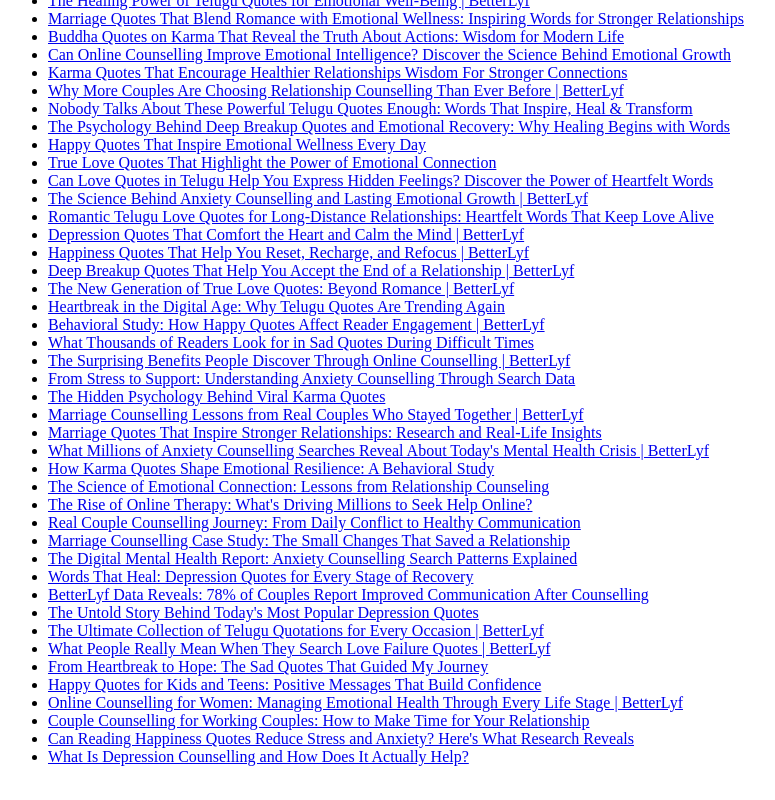
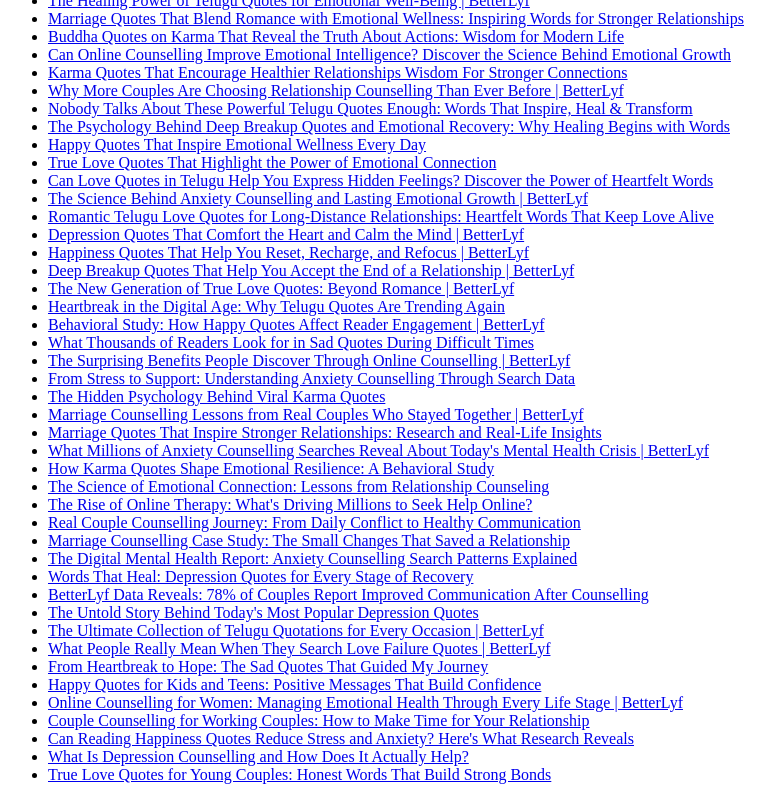
Before and after one commit to rishabhbhatt045/well-being, a plain HTML site: page index.html in a window 1280 px wide. Shown: the part 1887-2687 px from the top of the page, without its empty margins (0-775 px from the left). Drawn offline with Linux system fonts and the light colour scheme.

Commit message:
index.html

```diff
--- a/index.html
+++ b/index.html
@@ -154,7 +154,7 @@
      <li><a href="couple-counselling-for-working-couples-how-to-make-time-for-your-relationship.html">Couple Counselling for Working Couples: How to Make Time for Your Relationship</a></li>
     <li><a href="can-reading-happiness-quotes-reduce-stress-and-anxiety-heres-what-research-reveals.html">Can Reading Happiness Quotes Reduce Stress and Anxiety? Here's What Research Reveals</a></li>
     <li><a href="what-is-depression-counselling-and-how-does-it-actually-help.html">What Is Depression Counselling and How Does It Actually Help?</a></li>
-
+    <li><a href="true-love-quotes-for-young-couples-honest-words-that-build-strong-bonds.html">True Love Quotes for Young Couples: Honest Words That Build Strong Bonds</a></li>
 
 
 
```
